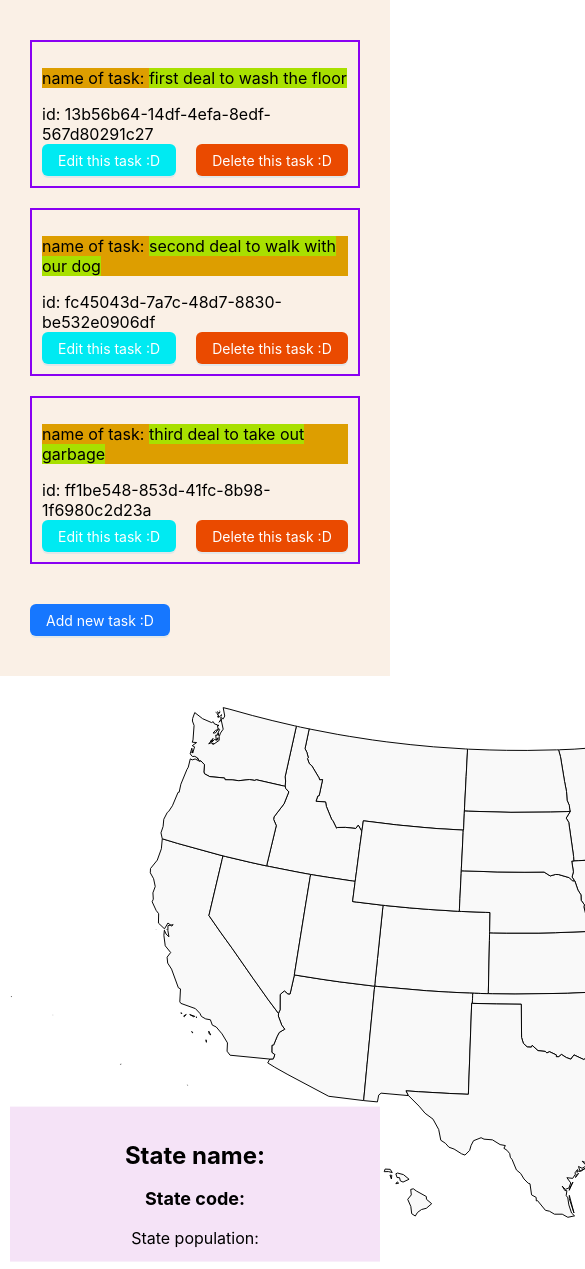
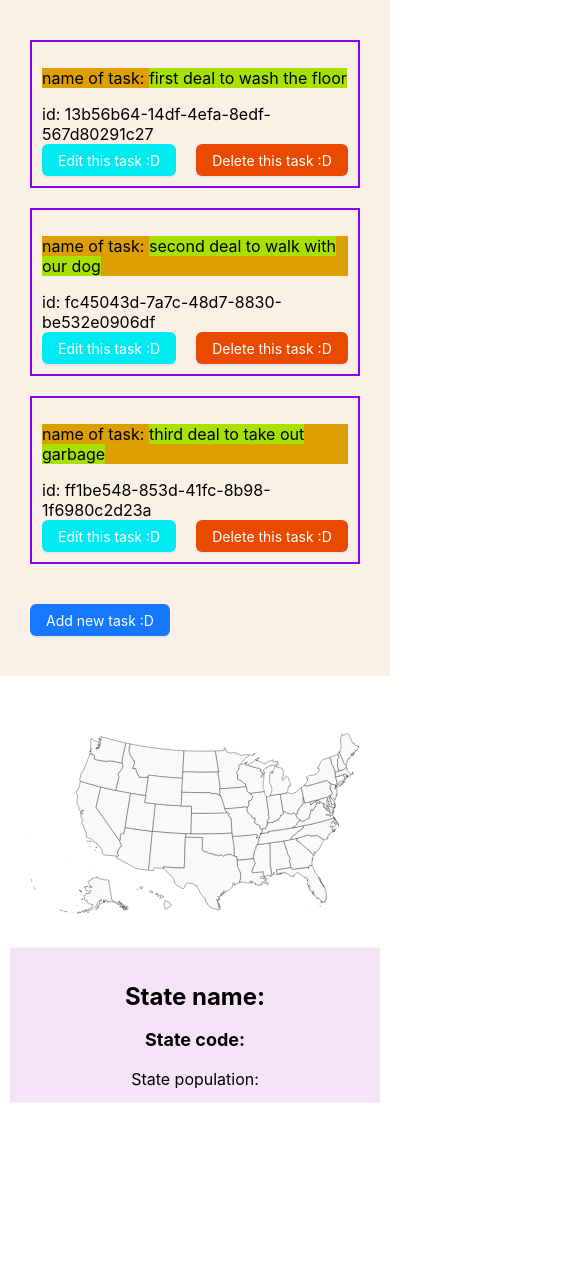
Before and after one commit to Vlad-Vasinev/todo-react, a React (Create React App) app: page / in a window 390 px wide. Shown: the top 1269 px of the page, 585 px wide, since content can reach past the window. After the commit the page ends 1110 px from the top, so only its background shows below. Built offline with nearby package versions, Linux system fonts and the light colour scheme.

Commit message:
Add files via upload

```diff
--- a/src/components/svgFile/svgFile.module.css
+++ b/src/components/svgFile/svgFile.module.css
@@ -10,3 +10,43 @@ svg path:hover {
     transition: 0.5s;
     cursor: pointer;
 }
+
+@media(max-width: 1340px){
+    .svgWrapper{
+        max-width: 100%;
+    }
+    .svgWrapper svg{
+        max-width: 800px;
+    }
+}
+
+@media(max-width: 1020px){
+    .svgWrapper svg{
+        max-width: 670px;
+    }
+}
+
+@media(max-width: 870px){
+    .svgWrapper{
+        text-align: center;
+        padding-bottom: 130px;
+    }
+    .svgWrapper svg{
+        max-width: 540px;
+        max-height: 400px;
+    }
+}
+
+@media(max-width: 540px) {
+    .svgWrapper svg{
+        max-width: 420px;
+        max-height: 340px;
+    }
+}
+
+@media(max-width: 430px) {
+    .svgWrapper svg{
+        max-width: 340px;
+        max-height: 300px;
+    }
+}
```
